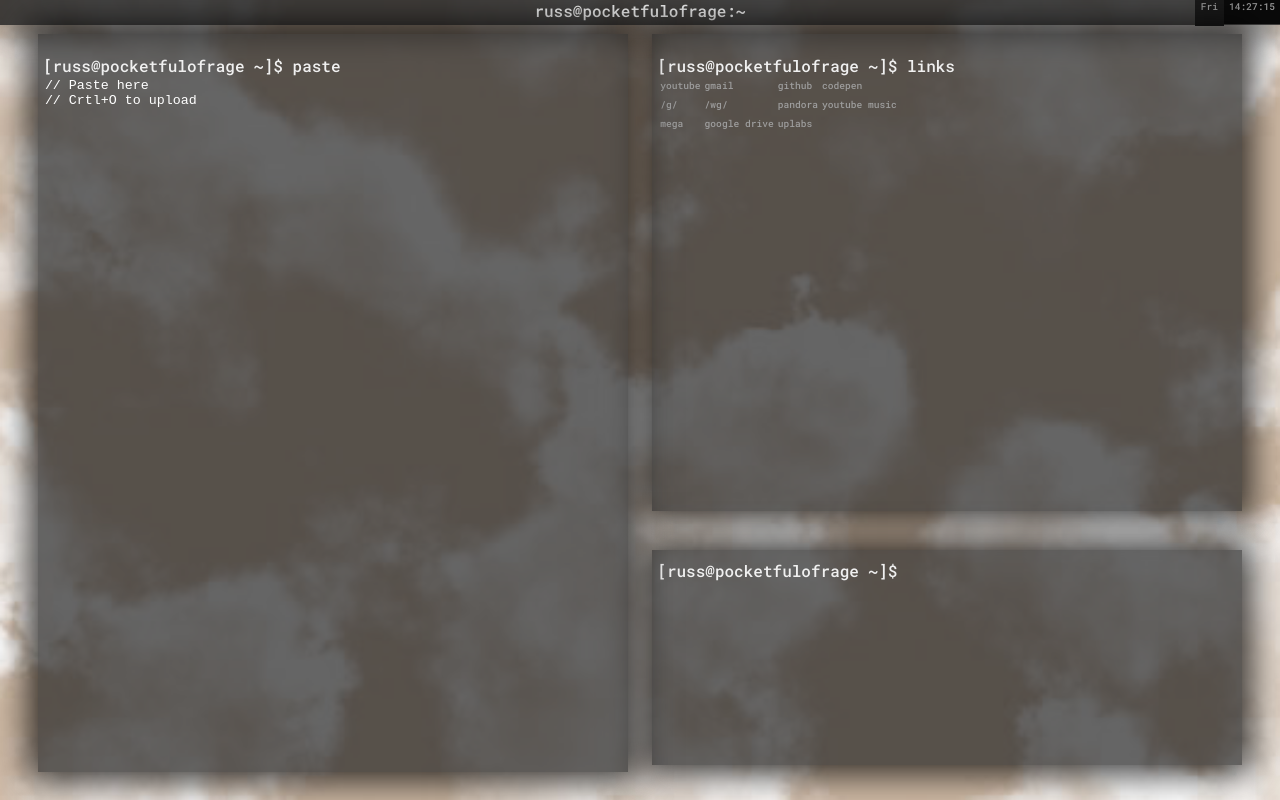
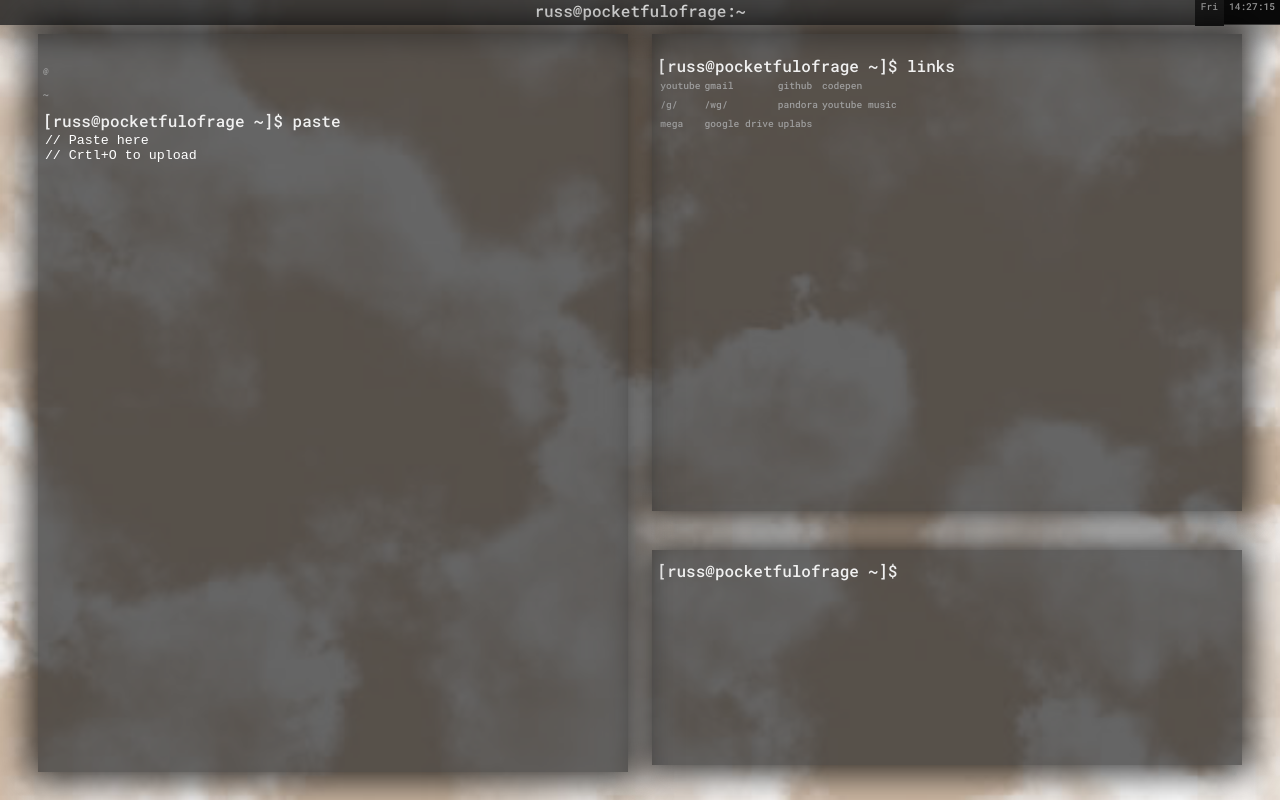
Before and after one commit to pocketfulofrage/pocketfulofrage.github.io, a plain HTML site: page newtab/index.html in a window 1280 px wide. Drawn offline with nearby package versions, Linux system fonts and the light colour scheme; files whose address does not match are found by name.

Commit message:
Update index.html

```diff
--- a/newtab/index.html
+++ b/newtab/index.html
@@ -15,6 +15,7 @@
 <!-- left, full term -->
       <div class="window full">
         <br>
+        <div class="PS1"><p class="at">@</p><p class="amper">~</p></div>
         [<span class="pcname">russ@pocketfulofrage</span> ~]$ paste
         <br>
         <form action="http://ptpb.pw" method="post" id="pasteform"><textarea name="" id="paste">// Paste here
```
